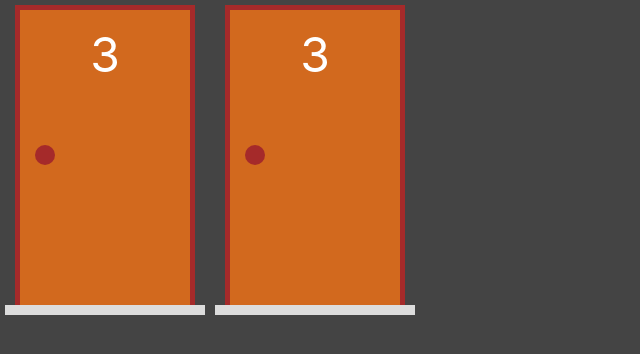
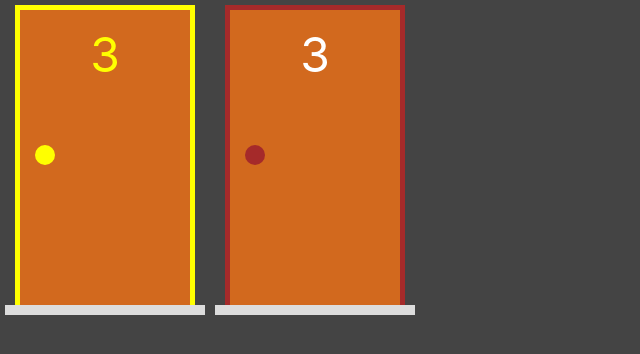
Before and after one commit to flavioanalistadesistema/next-porta, a Next.js app: page / in a window 1280 px wide. Shown: the top 354 px of the page, without its empty margins (0-640 px from the left). Built offline with nearby package versions, Linux system fonts and the light colour scheme.

Commit message:
feat: Component PORTAL #6

```diff
--- a/components/Portal.jsx
+++ b/components/Portal.jsx
@@ -1,9 +1,12 @@
 import styles from '../styles/Porta.module.css'
 
-export default function Porta() {
+export default function Porta(props) {
+
+    const selecionada = props.selecionada ? styles.selecionada : '';
+
     return (
         <div className={styles.area}>
-            <div className={styles.estrutura}>
+            <div className={`${styles.estrutura} ${selecionada}`}>
                 <div className={styles.porta}>
                     <div className={styles.numero}>3</div>
                     <div className={styles.masaneta}></div>
--- a/pages/index.jsx
+++ b/pages/index.jsx
@@ -6,7 +6,7 @@
     <div style={{
       display:"flex"
     }}>
-      <Porta />
+      <Porta selecionada/>
       <Porta />
     </div>
   )
--- a/styles/Porta.module.css
+++ b/styles/Porta.module.css
@@ -45,3 +45,17 @@
     width: 100%;
     background-color: #ddd;
 }
+
+.selecionada {
+    border-left: 5px solid yellow;
+    border-top: 5px solid yellow;
+    border-right: 5px solid yellow;
+}
+
+.selecionada .numero {
+    color: yellow;
+}
+
+.selecionada .masaneta {
+    background-color: yellow;
+}
```
